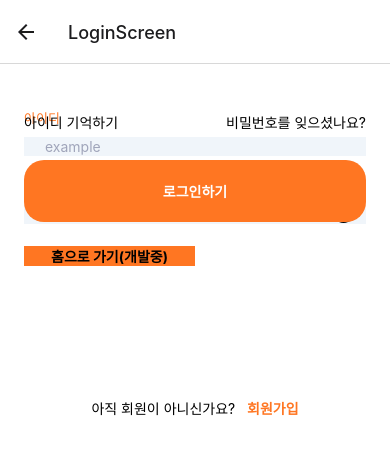
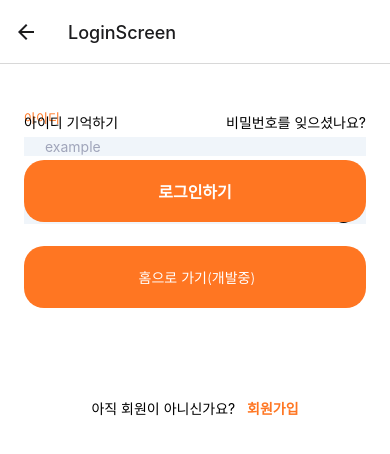
Before and after one commit to bob-chemi/bob-chemi-client, a React Native app: screen /LoginScreen in a window 390 px wide. Shown: the top 454 px of the page. Built offline with nearby package versions, Linux system fonts and the light colour scheme; what react-native-maps would draw is missing.

Commit message:
refactor : CustomButton children 수정, CustomText 작성

```diff
--- a/src/common/components/CustomButton.tsx
+++ b/src/common/components/CustomButton.tsx
@@ -1,23 +1,34 @@
 import React from 'react'
 import styled from 'styled-components/native'
+import type { Variant } from '../style/theme'
 import { SCREEN_WIDTH } from '@/utils/getScreenSize'
 
-type Variant = 'success' | 'primary' | 'gray100' | 'gray200' | 'gray300' | 'gray500'
-
 interface CustomButtonProps {
-  children?: string
-  color?: string
+  children?: React.ReactNode
   disabled?: boolean
   variant?: Variant
   width?: number
+  height?: number
   fullWidth?: boolean
   onPress?: () => void
-  borderRadius?: boolean
+  borderRadius?: number
+  justyfyContent?: 'flex-start' | 'flex-end' | 'center' | 'space-between' | 'space-around' | 'space-evenly'
+  flexDirection?: 'row' | 'row-reverse' | 'column' | 'column-reverse'
+  alignItems?: 'center' | 'flex-start' | 'flex-end' | 'stretch' | 'baseline'
 }
 
-type ButtonViewProp = Pick<CustomButtonProps, 'disabled' | 'variant' | 'width' | 'fullWidth' | 'borderRadius'>
-
-type ButtonTextProp = Pick<CustomButtonProps, 'color' | 'variant'>
+type ButtonViewProp = Pick<
+  CustomButtonProps,
+  | 'disabled'
+  | 'variant'
+  | 'width'
+  | 'fullWidth'
+  | 'borderRadius'
+  | 'height'
+  | 'justyfyContent'
+  | 'flexDirection'
+  | 'alignItems'
+>
 
 const FULL_WIDTH = SCREEN_WIDTH - 48
 
@@ -25,26 +36,25 @@ const TouchableButton = styled.TouchableOpacity<ButtonViewProp>`
   background-color: ${({ theme, disabled, variant }) =>
     disabled ? theme.colors['gray200'] : variant && theme.colors[variant]};
   width: ${({ fullWidth, width }) => (fullWidth ? FULL_WIDTH + 'px' : width ? width + 'px' : '50%')};
-  border-radius: ${({ borderRadius }) => (borderRadius ? '20px' : 0)};
-  justify-content: center;
-  align-items: center;
-  height: 100%;
-`
-const ButtonText = styled.Text<ButtonTextProp>`
-  color: ${({ color, theme, variant }) => color || (variant && theme.colors[variant]) || theme.colors['black']};
-  font-size: 14px;
-  font-weight: bold;
+  border-radius: ${({ borderRadius }) => (borderRadius ? borderRadius + 'px' : '0px')};
+  justify-content: ${({ justyfyContent }) => justyfyContent || 'center'};
+  flex-direction: ${({ flexDirection }) => flexDirection || 'column'};
+  align-items: ${({ alignItems }) => alignItems || 'center'};
+  height: ${({ height }) => (height ? height + 'px' : '100%')};
 `
 
 const CustomButton = ({
   children,
   disabled,
   variant,
-  color,
   width,
+  height,
   fullWidth,
   onPress,
   borderRadius,
+  justyfyContent,
+  flexDirection,
+  alignItems,
 }: CustomButtonProps) => {
   return (
     <TouchableButton
@@ -54,8 +64,12 @@ const CustomButton = ({
       fullWidth={fullWidth}
       onPress={onPress}
       borderRadius={borderRadius}
+      height={height}
+      justyfyContent={justyfyContent}
+      flexDirection={flexDirection}
+      alignItems={alignItems}
     >
-      <ButtonText color={color}>{children}</ButtonText>
+      {children}
     </TouchableButton>
   )
 }
--- /dev/null
+++ b/src/common/components/CustomText.tsx
@@ -0,0 +1,25 @@
+import React from 'react'
+import styled from 'styled-components/native'
+import type { Variant } from '../style/theme'
+import theme from '../style/theme'
+interface CustomTextProps {
+  variant?: Variant
+  fontSize?: 16 | 18 | 20 | 24
+  fontWeight?: 400 | 600 | 800
+  children: string | string[]
+}
+const Text = styled.Text<CustomTextProps>`
+  color: ${({ variant }) => (variant ? theme.colors[variant] : '#000000')};
+  font-size: ${({ fontSize }) => (fontSize ? fontSize + 'px' : '14px')};
+  font-weight: ${({ fontWeight }) => (fontWeight ? fontWeight : 300)};
+`
+
+const CustomText = ({ variant, fontSize, fontWeight, children }: CustomTextProps) => {
+  return (
+    <Text variant={variant} fontSize={fontSize} fontWeight={fontWeight}>
+      {children}
+    </Text>
+  )
+}
+
+export default CustomText
--- a/src/common/style/theme.ts
+++ b/src/common/style/theme.ts
@@ -8,6 +8,7 @@ type Colors = {
   white: string
   black: string
 }
+export type Variant = 'success' | 'primary' | 'gray100' | 'gray200' | 'gray300' | 'gray500' | 'white' | 'black'
 
 export interface ThemeProps {
   colors: Colors
--- a/src/screens/auth/login/LoginScreen.tsx
+++ b/src/screens/auth/login/LoginScreen.tsx
@@ -1,9 +1,10 @@
 import { useNavigation } from '@react-navigation/native'
 import React, { useState } from 'react'
-import { Pressable, Text, TouchableOpacity } from 'react-native'
+import { Text, TouchableOpacity } from 'react-native'
 import * as S from '../Auth.style'
 import TextInputComp from '../register/components/TextInputComp'
 import CustomButton from '@/common/components/CustomButton'
+import CustomText from '@/common/components/CustomText'
 import { Nav } from '@/types/nav'
 import { idValidator, passwordValidator } from '@/utils/validator'
 
@@ -56,15 +57,17 @@ const LoginScreen = () => {
         <Text>비밀번호를 잊으셨나요?</Text>
       </S.SaveIdLine>
       <S.ButtonWrapper>
-        <CustomButton variant="primary" color="white" fullWidth onPress={loginOnPressed} borderRadius>
-          로그인하기
+        <CustomButton variant="primary" fullWidth onPress={loginOnPressed} borderRadius={20}>
+          <CustomText variant="white" fontSize={16} fontWeight={600}>
+            로그인하기
+          </CustomText>
         </CustomButton>
       </S.ButtonWrapper>
       {/* 개발 중 홈화면으로 가기 위한 버튼  */}
       <S.ButtonWrapper>
-        <Pressable onPress={tempGoToHome}>
-          <CustomButton variant="primary">홈으로 가기(개발중)</CustomButton>
-        </Pressable>
+        <CustomButton variant="primary" fullWidth onPress={tempGoToHome} borderRadius={20}>
+          <CustomText variant="white"> 홈으로 가기(개발중)</CustomText>
+        </CustomButton>
       </S.ButtonWrapper>
       <S.JoinIdLine>
         <TouchableOpacity style={{ flexDirection: 'row' }} onPress={() => navigate('RegisterScreen')}>
--- a/src/screens/auth/register/RegisterScreen.tsx
+++ b/src/screens/auth/register/RegisterScreen.tsx
@@ -1,6 +1,6 @@
 import { useNavigation } from '@react-navigation/native'
 import React from 'react'
-import { Text, TouchableOpacity, SafeAreaView } from 'react-native'
+import { Text, TouchableOpacity } from 'react-native'
 import * as S from '../Auth.style'
 import { Dropdown } from './components/Dropdown'
 import GenderCheckbox from './components/GenderCheckbox'
@@ -8,6 +8,7 @@ import PhoneAuthInput from './components/PhoneAuthInput'
 import TextInputComp from './components/TextInputComp'
 import useRegisterInput from './hooks/useRegisterInput'
 import CustomButton from '@/common/components/CustomButton'
+import CustomText from '@/common/components/CustomText'
 import { Nav } from '@/types/nav'
 
 const RegisterScreen = () => {
@@ -91,11 +92,12 @@ const RegisterScreen = () => {
         <CustomButton
           disabled={signUpButton.formValidate || signUpButton.verification}
           variant="primary"
-          color="white"
           fullWidth
-          borderRadius
+          borderRadius={20}
         >
-          회원가입
+          <CustomText variant="white" fontSize={16} fontWeight={600}>
+            회원가입
+          </CustomText>
         </CustomButton>
       </S.ButtonWrapper>
       <S.JoinIdLine>
--- a/src/screens/auth/register/components/PhoneAuthInput.tsx
+++ b/src/screens/auth/register/components/PhoneAuthInput.tsx
@@ -2,6 +2,8 @@ import React from 'react'
 import { TextInputProps } from 'react-native'
 import * as S from './TextInputComp.style'
 import CustomButton from '@/common/components/CustomButton'
+import CustomText from '@/common/components/CustomText'
+
 interface TextInputCompProp extends TextInputProps {
   labelText?: string
   validate: string
@@ -26,6 +28,7 @@ const PhoneAuthInput = ({
   margin,
   onEndEditing,
 }: TextInputCompProp) => {
+  console.log(typeof halfButtonText)
   return (
     <S.InputWrapper>
       {margin ? (
@@ -47,8 +50,8 @@ const PhoneAuthInput = ({
           secureTextEntry={secureTextEntry}
           onEndEditing={onEndEditing}
         />
-        <CustomButton variant="primary" color="white" width={100} onPress={onPress} disabled={disabled}>
-          {halfButtonText}
+        <CustomButton variant="primary" width={100} onPress={onPress} disabled={disabled}>
+          <CustomText variant="white"> {halfButtonText || ''}</CustomText>
         </CustomButton>
       </S.SeprateInput>
     </S.InputWrapper>
--- a/src/screens/previewScreen/components/ScrollItem.tsx
+++ b/src/screens/previewScreen/components/ScrollItem.tsx
@@ -5,6 +5,7 @@ import { HOMESTART_STEP, Step } from '../PreviewScreen'
 import * as S from '../PreviewScreen.style'
 import Bullets from './Bullets'
 import CustomButton from '@/common/components/CustomButton'
+import CustomText from '@/common/components/CustomText'
 import LottieAnimation from '@/common/components/LottieAnimation'
 import { Nav } from '@/types/nav'
 import { SCREEN_WIDTH } from '@/utils/getScreenSize'
@@ -36,8 +37,10 @@ const ScrollItem = ({ data, index, scrollRef }: ScrollItemProp) => {
       </S.TextArea>
       <Bullets index={index} />
       <S.ButtonWrapView>
-        <CustomButton variant="primary" color="white" fullWidth onPress={() => setScrollIndex(index)} borderRadius>
-          {data.next ? 'Next' : 'Get Started'}
+        <CustomButton variant="primary" fullWidth onPress={() => setScrollIndex(index)} borderRadius={20}>
+          <CustomText variant="white" fontSize={16} fontWeight={600}>
+            {data.next ? 'Next' : 'Get Started'}
+          </CustomText>
         </CustomButton>
       </S.ButtonWrapView>
     </S.Container>
```
